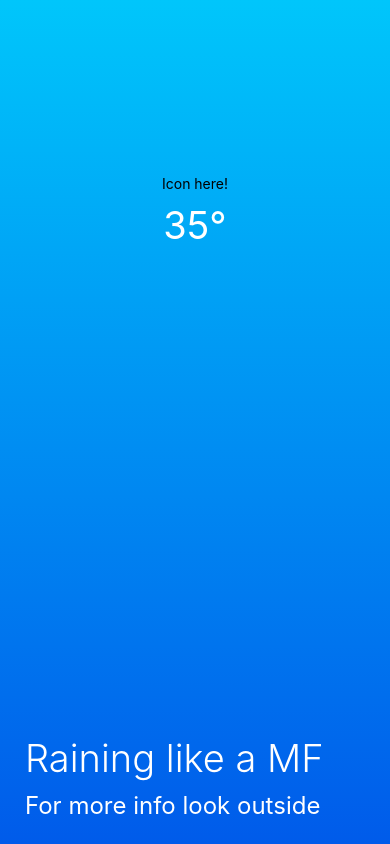
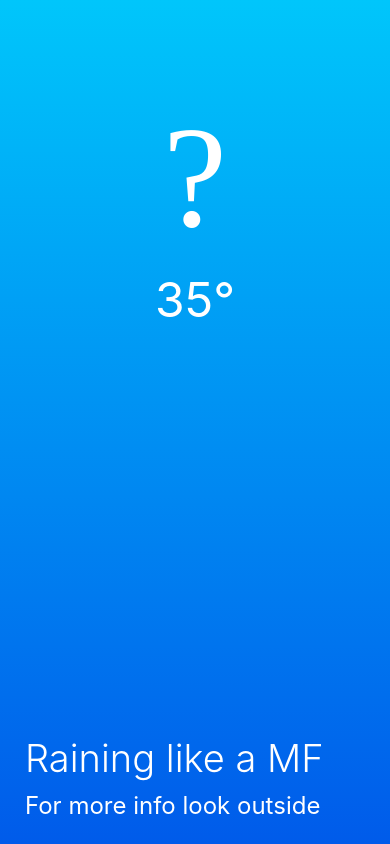
Before and after one commit to jungwoonlim/weatherApp, a React Native app: screen / in a window 390 px wide. Built offline with nearby package versions, Linux system fonts and the light colour scheme.

Commit message:
Working with Icons

```diff
--- a/Weather.js
+++ b/Weather.js
@@ -1,13 +1,15 @@
 import React, { Component } from "react";
-import { StyleSheet, Text, View } from "react-native";
+import { StyleSheet, Text, View, StatusBar } from "react-native";
 import { LinearGradient } from "expo-linear-gradient";
+import { Ionicons } from "@expo/vector-icons";
 
 export default class Weather extends Component {
   render() {
     return (
       <LinearGradient colors={["#00C6FB", "#005BEA"]} style={styles.container}>
         <View style={styles.upper}>
-          <Text>Icon here!</Text>
+          <StatusBar hidden={true} />
+          <Ionicons color="white" size={144} name="ios-rainy" />
           <Text style={styles.temp}>35°</Text>
         </View>
         <View style={styles.lower}>
@@ -29,7 +31,7 @@ const styles = StyleSheet.create({
     justifyContent: "center"
   },
   temp: {
-    fontSize: 38,
+    fontSize: 48,
     color: "white",
     marginTop: 10
   },
```
